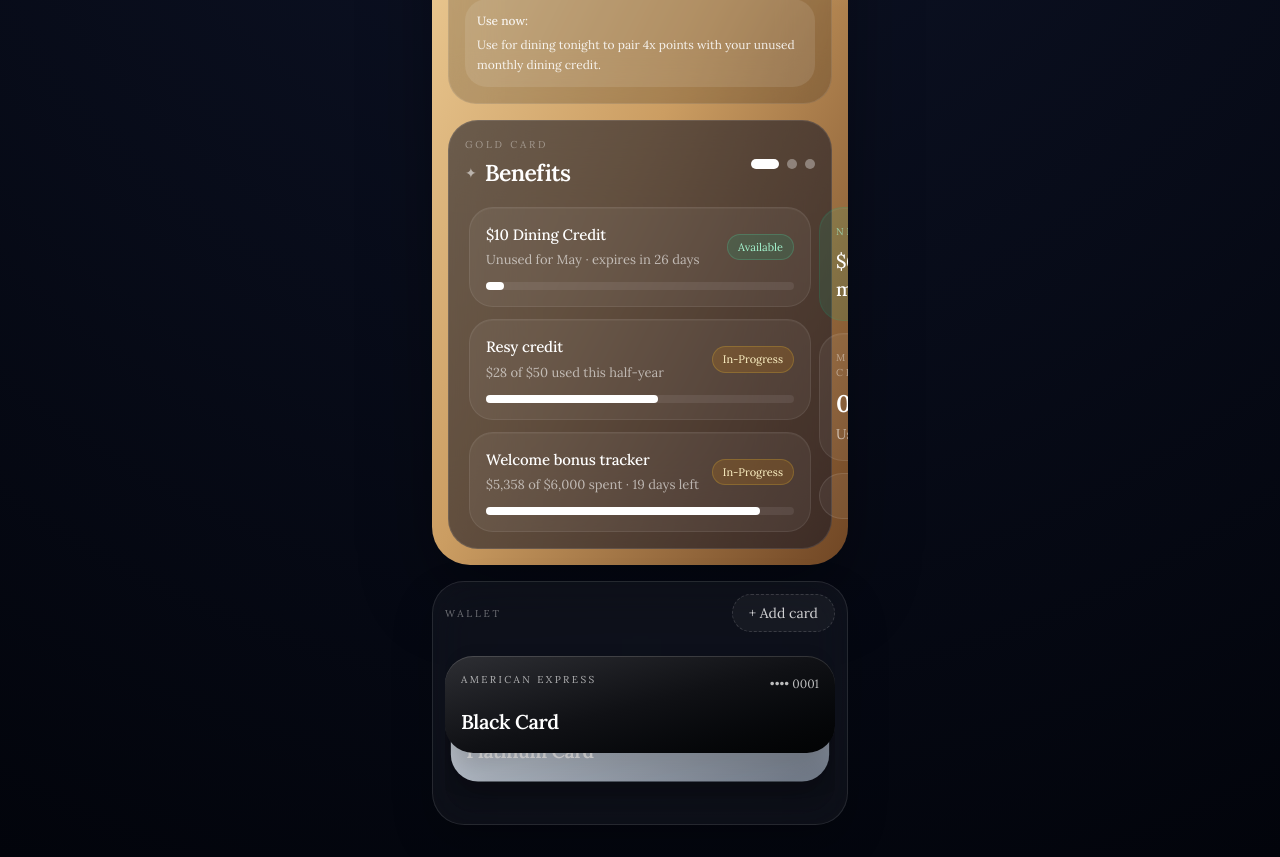
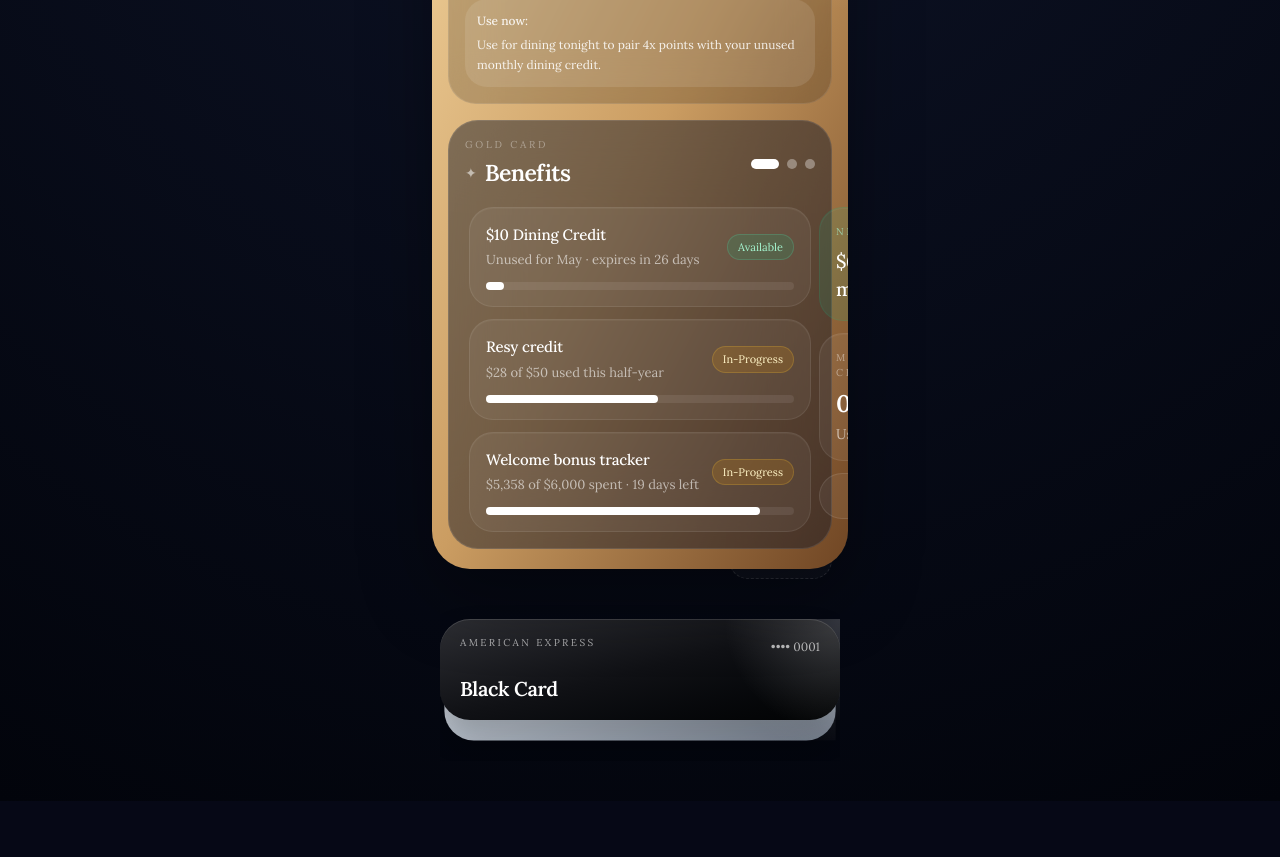
Before and after one commit to kylehocho/card-reader, a Next.js app: page / in a window 1280 px wide. Shown: the part 400-1257 px from the top of the page. After the commit the page ends 1201 px from the top, so only its background shows below. Built offline with nearby package versions, Linux system fonts and the light colour scheme.

Commit message:
Anchor wallet stack under selected pass

```diff
--- a/components/card-reader/WalletPrototype.tsx
+++ b/components/card-reader/WalletPrototype.tsx
@@ -390,10 +390,10 @@ export default function WalletPrototype() {
           </div>
 
           {screen === 'wallet' && (
-            <section className="flex min-h-[calc(100vh-170px)] flex-col gap-4">
+            <section className="flex min-h-[calc(100vh-170px)] flex-col gap-0">
               <motion.div
                 layout
-                className={`relative overflow-hidden rounded-[38px] bg-gradient-to-br ${selectedCard.gradient} p-4 shadow-[inset_0_1px_0_rgba(255,255,255,0.15),0_30px_70px_rgba(0,0,0,0.34)]`}
+                className={`relative z-20 overflow-hidden rounded-[38px] bg-gradient-to-br ${selectedCard.gradient} p-4 pb-5 shadow-[inset_0_1px_0_rgba(255,255,255,0.15),0_30px_70px_rgba(0,0,0,0.34)]`}
               >
                 <div className="absolute inset-0 bg-[radial-gradient(circle_at_top_right,rgba(255,255,255,0.24),transparent_28%)]" />
                 <div className="absolute inset-x-4 top-3 h-px bg-white/15" />
@@ -419,7 +419,7 @@ export default function WalletPrototype() {
                     </div>
                   </div>
 
-                  <div className="mt-4 rounded-[30px] border border-white/10 bg-[#0d1224]/55 p-4 backdrop-blur-2xl">
+                  <div className="mt-4 rounded-[30px] border border-white/10 bg-[#0d1224]/45 p-4 backdrop-blur-2xl">
                     <div className="mb-4 flex items-center justify-between">
                       <div>
                         <p className="text-[10px] uppercase tracking-[0.28em] text-white/38">{selectedCard.name}</p>
@@ -523,24 +523,24 @@ export default function WalletPrototype() {
                 </div>
               </motion.div>
 
-              <div className="rounded-[32px] border border-white/10 bg-white/[0.04] p-3 backdrop-blur-xl shadow-[0_18px_40px_rgba(0,0,0,0.24)]">
-                <div className="mb-3 flex items-center justify-between">
-                  <p className="text-[10px] uppercase tracking-[0.28em] text-white/40">Wallet</p>
+              <div className="relative z-10 -mt-7 px-2 pb-2 pt-0">
+                <div className="mb-3 flex items-center justify-between px-2">
+                  <p className="text-[10px] uppercase tracking-[0.28em] text-white/32">Wallet</p>
                   <button
                     type="button"
                     onClick={openScanner}
-                    className="rounded-full border border-dashed border-white/15 bg-white/[0.04] px-4 py-2 text-sm text-white/80 transition hover:bg-white/[0.08]"
+                    className="rounded-full border border-dashed border-white/12 bg-white/[0.03] px-4 py-2 text-sm text-white/78 transition hover:bg-white/[0.08]"
                   >
                     + Add card
                   </button>
                 </div>
-                <div className="relative h-[168px] overflow-hidden rounded-[28px]">
+                <div className="relative h-[170px] overflow-hidden">
                   {cards
                     .filter((card) => card.id !== selectedId)
                     .map((card, index) => {
-                      const top = 12 + index * 28;
-                      const scale = 1 - index * 0.03;
-                      const opacity = 1 - index * 0.08;
+                      const top = 28 + index * 20;
+                      const scale = 1 - index * 0.022;
+                      const opacity = 1 - index * 0.06;
                       const zIndex = 20 - index;
                       return (
                         <motion.button
@@ -548,17 +548,18 @@ export default function WalletPrototype() {
                           layout
                           type="button"
                           onClick={() => selectCard(card.id)}
-                          whileTap={{ scale: scale - 0.015 }}
-                          className={`absolute inset-x-0 rounded-[28px] bg-gradient-to-br ${card.gradient} px-4 py-4 text-left shadow-[inset_0_1px_0_rgba(255,255,255,0.14),0_16px_30px_rgba(0,0,0,0.22)]`}
+                          whileTap={{ scale: scale - 0.012 }}
+                          className={`absolute inset-x-0 rounded-[30px] bg-gradient-to-br ${card.gradient} px-5 py-4 text-left shadow-[inset_0_1px_0_rgba(255,255,255,0.14),0_16px_30px_rgba(0,0,0,0.22)]`}
                           style={{ top, zIndex }}
-                          animate={{ scale, opacity, y: index * 2 }}
+                          animate={{ scale, opacity, y: index * 1.5 }}
                         >
-                          <div className="flex items-start justify-between text-white">
+                          <div className="absolute inset-0 bg-[radial-gradient(circle_at_top_right,rgba(255,255,255,0.2),transparent_28%)]" />
+                          <div className="relative flex items-start justify-between text-white">
                             <div>
-                              <p className="text-[10px] uppercase tracking-[0.24em] text-white/65">{card.issuer}</p>
-                              <p className="mt-5 text-[20px] font-semibold tracking-[-0.02em]">{card.name}</p>
+                              <p className="text-[10px] uppercase tracking-[0.24em] text-white/62">{card.issuer}</p>
+                              <p className="mt-6 text-[20px] font-semibold tracking-[-0.02em]">{card.name}</p>
                             </div>
-                            <p className="mt-1 text-xs text-white/72">•••• {card.last4}</p>
+                            <p className="mt-1 text-xs text-white/68">•••• {card.last4}</p>
                           </div>
                         </motion.button>
                       );
```
